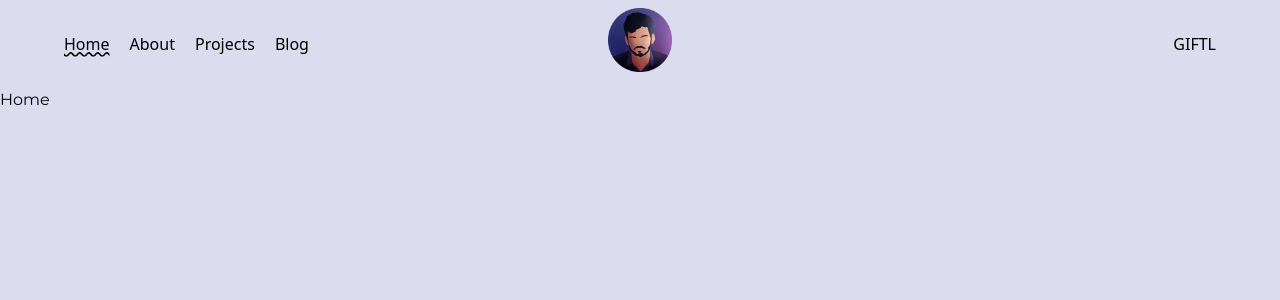
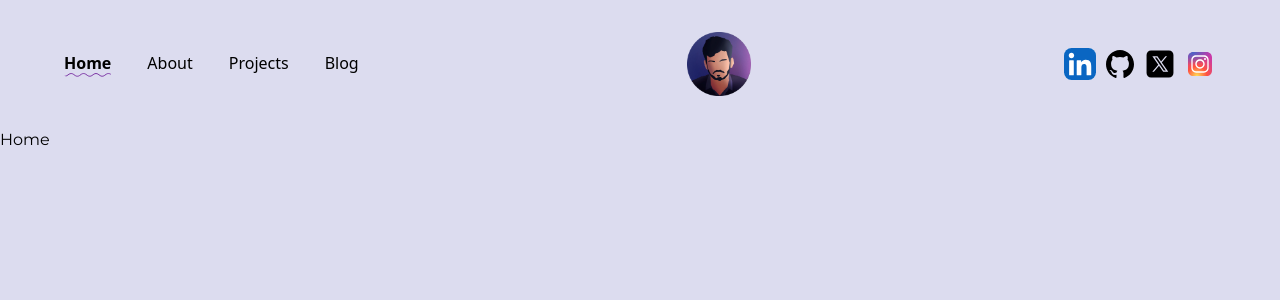
Before and after one commit to grace-anand/portfolio, a Next.js app: page / in a window 1280 px wide. Shown: the top 300 px of the page. Built offline with nearby package versions, Linux system fonts and the light colour scheme.

Commit message:
Created Header component

```diff
--- a/components/Header/NavItem.tsx
+++ b/components/Header/NavItem.tsx
@@ -1,21 +1,27 @@
 import { cn } from "@/lib/utils";
 import Link from "next/link";
-import React from "react";
+import { useRouter } from "next/router";
 
 type Props = {
-  active?: boolean;
   children: React.ReactNode;
   href: string;
   className?: string;
 };
 
 const NavItem = (props: Props) => {
+  const router = useRouter();
+
   return (
     <Link
       href={props.href}
-      className={cn("underline-offset-1 decoration-wavy", props.className, {
-        underline: props.active,
-      })}
+      className={cn(
+        "mr-4 rounded relative group",
+        props.className,
+        {
+          "squiggly-line": router.asPath === props.href,
+        },
+        router.asPath === props.href ? "font-bold" : "font-medium"
+      )}
     >
       {props.children}
     </Link>
--- a/components/Header/index.tsx
+++ b/components/Header/index.tsx
@@ -1,19 +1,22 @@
 import Image from "next/image";
 import Link from "next/link";
 import NavItem from "./NavItem";
+import { Icons } from "../Icons";
+import { motion } from "framer-motion";
 
 const Header = () => {
   return (
     <header className="w-full flex items-center justify-between px-32 py-8 font-medium z-10 dark:text-light lg:px-16 relative z-1 md:px-12 sm:px-8 ">
       <nav className="gap-5 flex">
-        <NavItem href="/" active>
-          Home
-        </NavItem>
+        <NavItem href="/">Home</NavItem>
         <NavItem href="/about">About</NavItem>
         <NavItem href="/projects">Projects</NavItem>
         <NavItem href="/blog">Blog</NavItem>
       </nav>
-      <Link href="/" className="absolute left-[50%] top-2 translate-x-[-50%]">
+      <IconLink
+        href="/"
+        className="absolute left-[50%] top-2 translate-x-[-50%] hide-squiggly-line"
+      >
         <Image
           src="/logo.png"
           alt="logo"
@@ -21,26 +24,36 @@ const Header = () => {
           height={64}
           className="hover:opacity-80"
         />
-      </Link>
-      <nav>
-        <Link href="#" target="_blank">
-          G
-        </Link>
-        <Link href="#" target="_blank">
-          I
-        </Link>
-        <Link href="#" target="_blank">
-          F
-        </Link>
-        <Link href="#" target="_blank">
-          T
-        </Link>
-        <Link href="#" target="_blank">
-          L
-        </Link>
+      </IconLink>
+      <nav className="flex gap-2">
+        <IconLink href="#" target="_blank">
+          <Icons.lindedIn className="w-8" />
+        </IconLink>
+        <IconLink href="#" target="_blank">
+          <Icons.github className="w-8" />
+        </IconLink>
+        <IconLink href="#" target="_blank">
+          <Icons.x className="w-8" />
+        </IconLink>
+        <IconLink href="#" target="_blank">
+          <Icons.instagram className="w-8" />
+        </IconLink>
       </nav>
     </header>
   );
 };
 
+const IconLink = (props: React.ComponentProps<typeof motion.a>) => {
+  return (
+    <motion.a
+      {...props}
+      className="hide-squiggly-line"
+      whileHover={{ y: -2 }}
+      whileTap={{ y: -2 }}
+    >
+      {props.children}
+    </motion.a>
+  );
+};
+
 export default Header;
--- /dev/null
+++ b/components/Icons.tsx
@@ -0,0 +1,78 @@
+type IconProps = React.HTMLAttributes<SVGElement>;
+
+export const Icons = {
+  lindedIn: (props: IconProps) => (
+    <svg xmlns="http://www.w3.org/2000/svg" viewBox="0 0 256 256" {...props}>
+      <path fill="rgba(255, 255, 255, 0)" d="M0 0h256v256H0z" />
+      <g fill="none">
+        <rect width={256} height={256} fill="#fff" rx={60} />
+        <rect width={256} height={256} fill="#0A66C2" rx={60} />
+        <path
+          fill="#fff"
+          d="M184.715 217.685h29.27a4 4 0 0 0 4-3.999l.015-61.842c0-32.323-6.965-57.168-44.738-57.168-14.359-.534-27.9 6.868-35.207 19.228a.32.32 0 0 1-.595-.161V101.66a4 4 0 0 0-4-4h-27.777a4 4 0 0 0-4 4v112.02a4 4 0 0 0 4 4h29.268a4 4 0 0 0 4-4v-55.373c0-15.657 2.97-30.82 22.381-30.82 19.135 0 19.383 17.916 19.383 31.834v54.364a4 4 0 0 0 4 4ZM38 59.627c0 11.865 9.767 21.627 21.632 21.627 11.862-.001 21.623-9.769 21.623-21.631C81.253 47.761 71.491 38 59.628 38 47.762 38 38 47.763 38 59.627Zm6.959 158.058h29.307a4 4 0 0 0 4-4V101.66a4 4 0 0 0-4-4H44.959a4 4 0 0 0-4 4v112.025a4 4 0 0 0 4 4Z"
+        />
+      </g>
+    </svg>
+  ),
+  github: (props: IconProps) => (
+    <svg xmlns="http://www.w3.org/2000/svg" viewBox="0 0 512 512" {...props}>
+      <path fill="rgba(255, 255, 255, 0)" d="M0 0h512v512H0z" />
+      <path
+        fill="currentColor"
+        d="M256 32C132.3 32 32 134.9 32 261.7c0 101.5 64.2 187.5 153.2 217.9a17.56 17.56 0 0 0 3.8.4c8.3 0 11.5-6.1 11.5-11.4 0-5.5-.2-19.9-.3-39.1a102.4 102.4 0 0 1-22.6 2.7c-43.1 0-52.9-33.5-52.9-33.5-10.2-26.5-24.9-33.6-24.9-33.6-19.5-13.7-.1-14.1 1.4-14.1h.1c22.5 2 34.3 23.8 34.3 23.8 11.2 19.6 26.2 25.1 39.6 25.1a63 63 0 0 0 25.6-6c2-14.8 7.8-24.9 14.2-30.7-49.7-5.8-102-25.5-102-113.5 0-25.1 8.7-45.6 23-61.6-2.3-5.8-10-29.2 2.2-60.8a18.64 18.64 0 0 1 5-.5c8.1 0 26.4 3.1 56.6 24.1a208.21 208.21 0 0 1 112.2 0c30.2-21 48.5-24.1 56.6-24.1a18.64 18.64 0 0 1 5 .5c12.2 31.6 4.5 55 2.2 60.8 14.3 16.1 23 36.6 23 61.6 0 88.2-52.4 107.6-102.3 113.3 8 7.1 15.2 21.1 15.2 42.5 0 30.7-.3 55.5-.3 63 0 5.4 3.1 11.5 11.4 11.5a19.35 19.35 0 0 0 4-.4C415.9 449.2 480 363.1 480 261.7 480 134.9 379.7 32 256 32Z"
+      />
+    </svg>
+  ),
+  x: (props: IconProps) => (
+    <svg xmlns="http://www.w3.org/2000/svg" viewBox="0 0 50 50" {...props}>
+      <path d="M11 4a7 7 0 0 0-7 7v28a7 7 0 0 0 7 7h28a7 7 0 0 0 7-7V11a7 7 0 0 0-7-7H11zm2.086 9h7.937l5.637 8.01L33.5 13H36l-8.21 9.613L37.913 37H29.98l-6.541-9.293L15.5 37H13l9.309-10.896L13.086 13zm3.828 2 14.107 20h3.065L19.979 15h-3.065z" />
+    </svg>
+  ),
+  instagram: (props: IconProps) => (
+    <svg xmlns="http://www.w3.org/2000/svg" viewBox="0 0 48 48" {...props}>
+      <radialGradient
+        id="a"
+        cx={19.38}
+        cy={42.035}
+        r={44.899}
+        gradientUnits="userSpaceOnUse"
+      >
+        <stop offset={0} stopColor="#fd5" />
+        <stop offset={0.328} stopColor="#ff543f" />
+        <stop offset={0.348} stopColor="#fc5245" />
+        <stop offset={0.504} stopColor="#e64771" />
+        <stop offset={0.643} stopColor="#d53e91" />
+        <stop offset={0.761} stopColor="#cc39a4" />
+        <stop offset={0.841} stopColor="#c837ab" />
+      </radialGradient>
+      <path
+        fill="url(#a)"
+        d="m34.017 41.99-20 .019c-4.4.004-8.003-3.592-8.008-7.992l-.019-20c-.004-4.4 3.592-8.003 7.992-8.008l20-.019c4.4-.004 8.003 3.592 8.008 7.992l.019 20c.005 4.401-3.592 8.004-7.992 8.008z"
+      />
+      <radialGradient
+        id="b"
+        cx={11.786}
+        cy={5.54}
+        r={29.813}
+        gradientTransform="matrix(1 0 0 .6663 0 1.849)"
+        gradientUnits="userSpaceOnUse"
+      >
+        <stop offset={0} stopColor="#4168c9" />
+        <stop offset={0.999} stopColor="#4168c9" stopOpacity={0} />
+      </radialGradient>
+      <path
+        fill="url(#b)"
+        d="m34.017 41.99-20 .019c-4.4.004-8.003-3.592-8.008-7.992l-.019-20c-.004-4.4 3.592-8.003 7.992-8.008l20-.019c4.4-.004 8.003 3.592 8.008 7.992l.019 20c.005 4.401-3.592 8.004-7.992 8.008z"
+      />
+      <path
+        fill="#fff"
+        d="M24 31c-3.859 0-7-3.14-7-7s3.141-7 7-7 7 3.14 7 7-3.141 7-7 7zm0-12c-2.757 0-5 2.243-5 5s2.243 5 5 5 5-2.243 5-5-2.243-5-5-5z"
+      />
+      <circle cx={31.5} cy={16.5} r={1.5} fill="#fff" />
+      <path
+        fill="#fff"
+        d="M30 37H18c-3.859 0-7-3.14-7-7V18c0-3.86 3.141-7 7-7h12c3.859 0 7 3.14 7 7v12c0 3.86-3.141 7-7 7zM18 13c-2.757 0-5 2.243-5 5v12c0 2.757 2.243 5 5 5h12c2.757 0 5-2.243 5-5V18c0-2.757-2.243-5-5-5H18z"
+      />
+    </svg>
+  ),
+};
--- a/package.json
+++ b/package.json
@@ -11,6 +11,7 @@
   "dependencies": {
     "class-variance-authority": "^0.7.0",
     "clsx": "^2.0.0",
+    "framer-motion": "^10.16.4",
     "next": "14.0.0",
     "react": "^18",
     "react-dom": "^18",
--- a/styles/globals.css
+++ b/styles/globals.css
@@ -32,4 +32,51 @@
   body {
     @apply bg-background text-foreground;
   }
+
+  @keyframes animateSquiggles {
+    0% {
+      background-position: 0% 100%;
+    }
+    25% {
+      background-position: 25% 100%;
+    }
+    50% {
+      background-position: 50% 100%;
+    }
+    75% {
+      background-position: 75% 100%;
+    }
+    100% {
+      background-position: 100% 100%;
+    }
+  }
+
+  a:hover {
+    background-position: 0% 100%;
+    background-repeat: repeat-x;
+    background-size: 100px;
+    background-image: url(/squiggly-line.svg);
+    background-position: 10% 100%;
+    animation-name: animateSquiggles;
+    animation-direction: forward;
+    animation-duration: 0.8s;
+    animation-iteration-count: infinite;
+    animation-timing-function: linear;
+  }
+
+  .squiggly-line {
+    padding-bottom: 0.1em;
+    background-position: 0% 100%;
+    background-repeat: repeat-x;
+    background-size: 100px;
+    background-image: url(/squiggly-line.svg);
+    background-position: 10% 100%;
+  }
+
+  .hide-squiggly-line {
+    background-image: none;
+  }
+  .hide-squiggly-line:hover {
+    background-image: none;
+  }
 }
```
Also changed, not shown: public/squiggly-line.svg (added), 1 other file (tests, documents, lock files or other folders).
